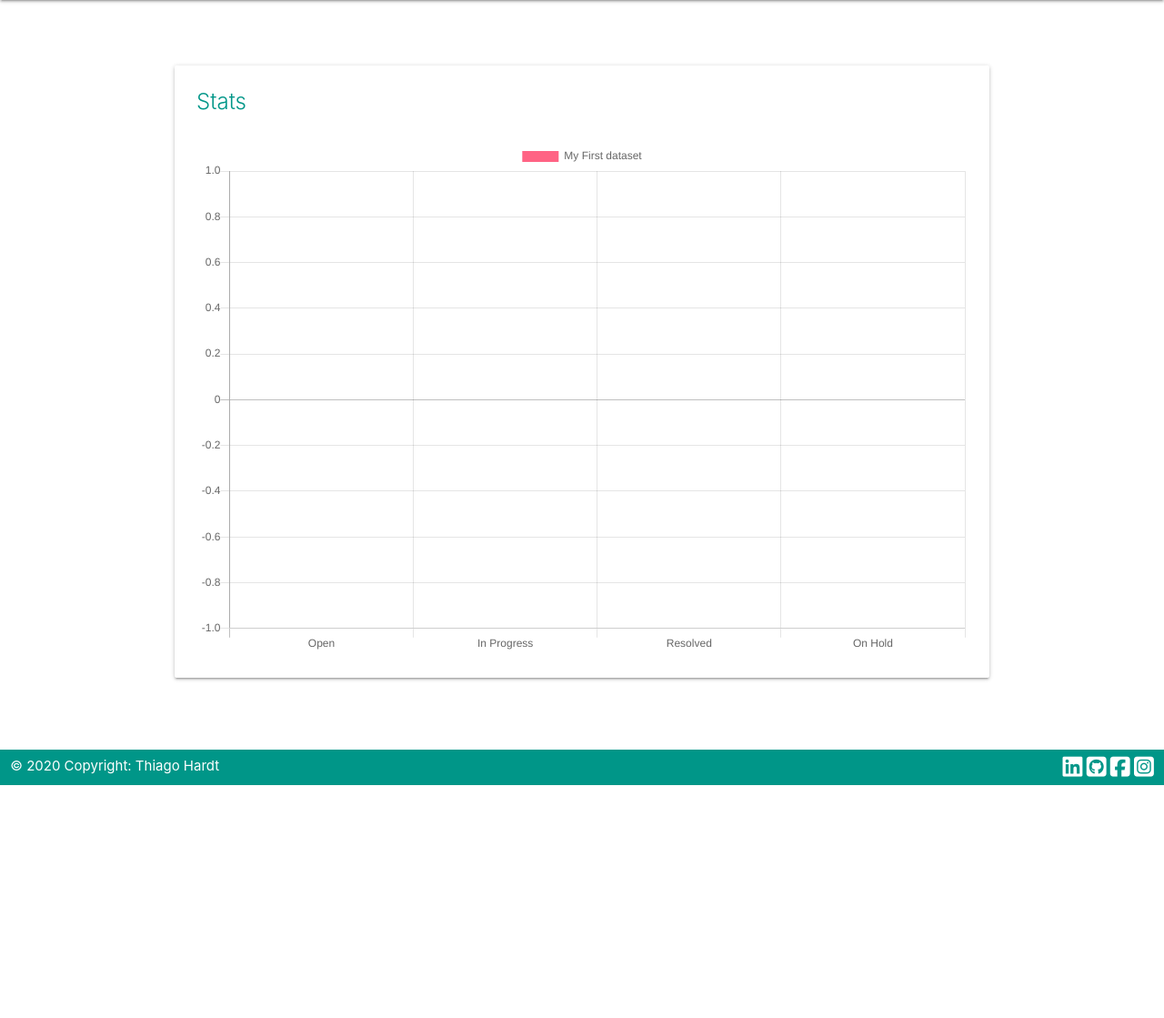
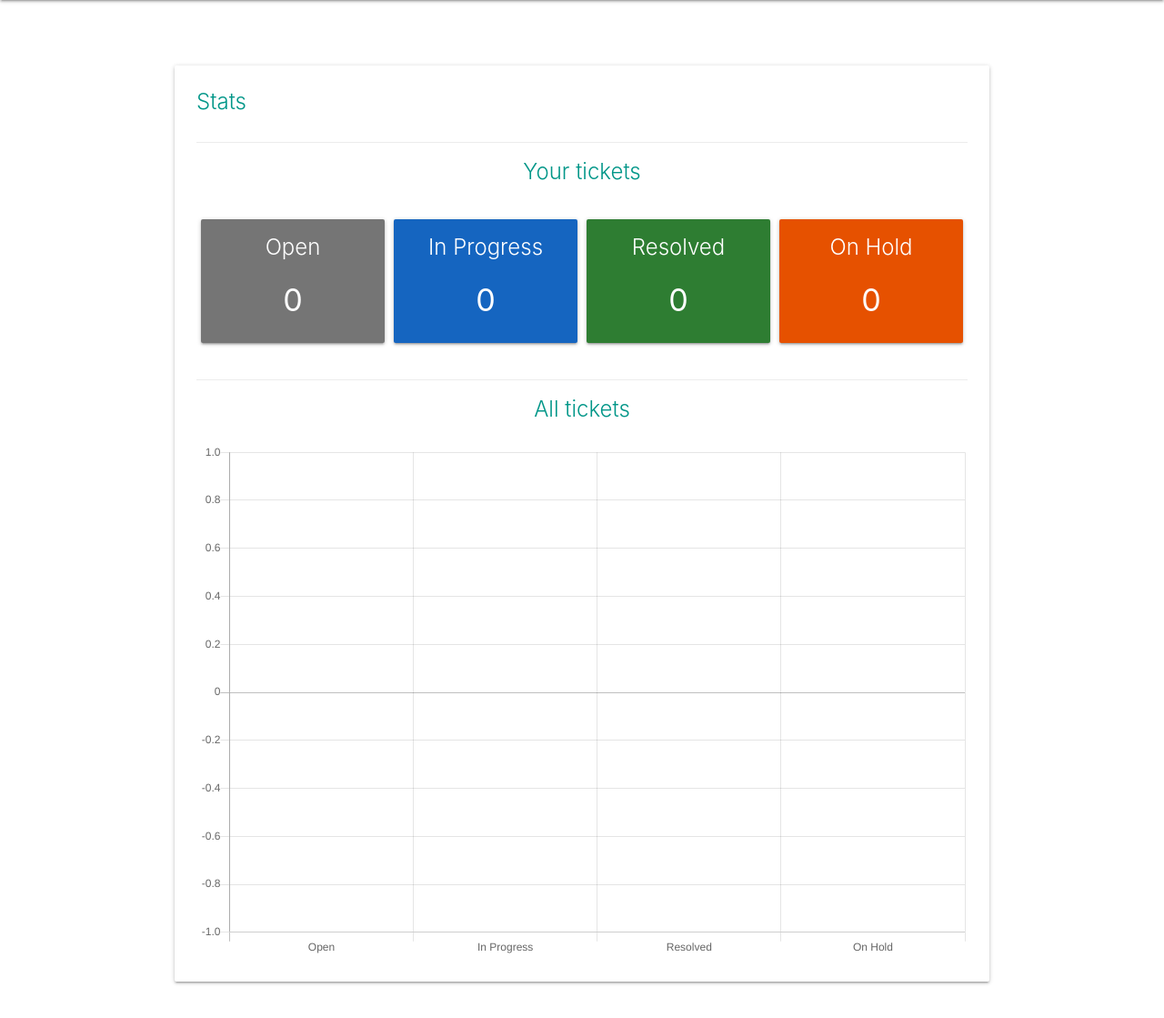
Before and after one commit to Code-Institute-Submissions/bug-tracker-1, a Flask app: page /stats in a window 1280 px wide. Shown: the part 64-1183 px from the top of the page at 91% size. Before the commit the page ends 927 px from the top, so only its background shows below. Run offline with Flask 2, Linux system fonts and the light colour scheme; the visitor is signed in with stand-in values (Sample User, id 1); data that the repository does not hold is empty; some libraries are stand-ins or nearby versions.

Commit message:
Stats now load data correctly.

```diff
--- a/app.py
+++ b/app.py
@@ -123,18 +123,18 @@ def delete_ticket(ticket_id):
 @app.route('/chart')
 @login_required
 def chart():
-    ticket = Ticket().get_tickets()
-    return jsonify(ticket)
+    tickets = Ticket().get_tickets()
+    filtered = []
+    for x in tickets:
+        if x["submited_by"] == session["user"]["username"]:
+            filtered.append(x)
+    return jsonify(tickets, filtered)
 
 
 @app.route('/stats')
 @login_required
 def stats():
     return render_template('stats.html')
-
-
-if __name__ == "__main__":
-    app.run(debug=True)
 
 
 @app.route("/search_ticket", methods=["GET", "POST"])
--- a/static/css/style.css
+++ b/static/css/style.css
@@ -153,6 +153,15 @@ li > input {
   .profile-picture > img {
       width: 150px;
   }
+/* ################################# Footer #################################*/
+
+.card-stats {
+    padding: 15px 5px 15px 5px;
+}
+
+.card-col {
+    padding: 5px !important;
+}
 
 /* ################################# Footer #################################*/
 
--- a/static/js/script.js
+++ b/static/js/script.js
@@ -156,24 +156,47 @@ $(document).ready(function () {
     var open = [],
         in_progress = [],
         resolved = [],
-        on_hold = []
+        on_hold = [],
+        filtered_open = [],
+        filtered_in_progress = [],
+        filtered_resolved = [],
+        filtered_on_hold = []
 
-    data.forEach(element => {
+    // Count Total Tickets
+    data[0].forEach(element => {
       if (element.status == "Open") {
         open.push(element);
       }
-      if (element.status == "In_Progress") {
+      if (element.status == "In Progress") {
         in_progress.push(element);
       }
       if (element.status == "Resolved") {
         resolved.push(element);
       }
-      if (element.status == "On_Hold") {
-        on_Hold.push(element);
+      if (element.status == "On Hold") {
+        on_hold.push(element);
       }
 
     });
-    return[open.length, in_progress.length, resolved.length, on_hold.length];
+
+    // Count User Tickets
+    data[1].forEach(element => {
+      if (element.status == "Open") {
+        filtered_open.push(element);
+      }
+      if (element.status == "In Progress") {
+        filtered_in_progress.push(element);
+      }
+      if (element.status == "Resolved") {
+        filtered_resolved.push(element);
+      }
+      if (element.status == "On Hold") {
+        filtered_on_hold.push(element);
+      }
+
+    });
+    return[open.length, in_progress.length, resolved.length, on_hold.length,
+      filtered_open.length, filtered_in_progress.length, filtered_resolved.length, filtered_on_hold.length];
   }
 
   if (window.location.pathname == "/stats"){
@@ -192,14 +215,21 @@ $(document).ready(function () {
         data: {
             labels: ['Open', 'In Progress', 'Resolved', 'On Hold'],
             datasets: [{
-                label: 'My First dataset',
-                backgroundColor: 'rgb(255, 99, 132)',
-                borderColor: 'rgb(255, 99, 132)',
+                backgroundColor: [
+                  "#757575  ", "#1565c0  ", "#2e7d32 ", "#e65100 "
+                ],
                 data: [tickets_count[0], tickets_count[1], tickets_count[2], tickets_count[3]]
             }]
         },
-        options: {}
+        options: {
+          legend: {
+            display: false
+        }}
       });
+      $("#card_open").text(tickets_count[4])
+      $("#card_in_progress").text(tickets_count[5])
+      $("#card_resovled").text(tickets_count[6])
+      $("#card_on_hold").text(tickets_count[7])
     })
   }
 });
--- a/templates/stats.html
+++ b/templates/stats.html
@@ -1,12 +1,51 @@
 {% include 'head.html' %} {% include 'navbar.html' %}
 <div class="container container-tickets">
-  <div class="row">
   <div class="card">
     <div class="card-content">
       <div class="row">
         <span class="card-title teal-text">Stats</span>
       </div>
       <div class="row">
+        <div class="card-action">
+          <p class="teal-text center card-title">Your tickets</p>
+        </div>
+        <div class="col s6 m6 l3 center card-col">
+          <div class="card grey darken-1">
+            <div class="white-text card-stats">
+              <span class="card-title">Open</span>
+              <h4 id="card_open">0</h4>
+            </div>
+          </div>
+        </div>
+        <div class="col s6 m6 l3 center card-col">
+          <div class="card blue darken-3">
+            <div class="white-text card-stats">
+              <span class="card-title">In Progress</span>
+              <h4 id="card_in_progress">0</h4>
+            </div>
+          </div>
+        </div>
+        <div class="col s6 m6 l3 center card-col">
+          <div class="card green darken-3">
+            <div class="white-text card-stats">
+              <span class="card-title">Resolved</span>
+              <h4 id="card_resolved">0</h4>
+            </div>
+          </div>
+        </div>
+        <div class="col s6 m6 l3 center card-col">
+          <div class="card orange darken-4">
+            <div class="white-text card-stats">
+              <span class="card-title">On Hold</span>
+              <h4 id="card_on_hold">0</h4>
+            </div>
+          </div>
+        </div>
+      </div>
+      <div class="row">
+        <div class="card-action">
+          <p class="teal-text center card-title">All tickets</p>
+        </div>
         <canvas
           id="chart_stats"
           name="chart_stats"
@@ -17,5 +56,4 @@
     </div>
   </div>
 </div>
-</div>
 {% include "footer.html" %} {% include "scripts.html" %}
```
Lines whose indentation alone changed are shown as unchanged.
